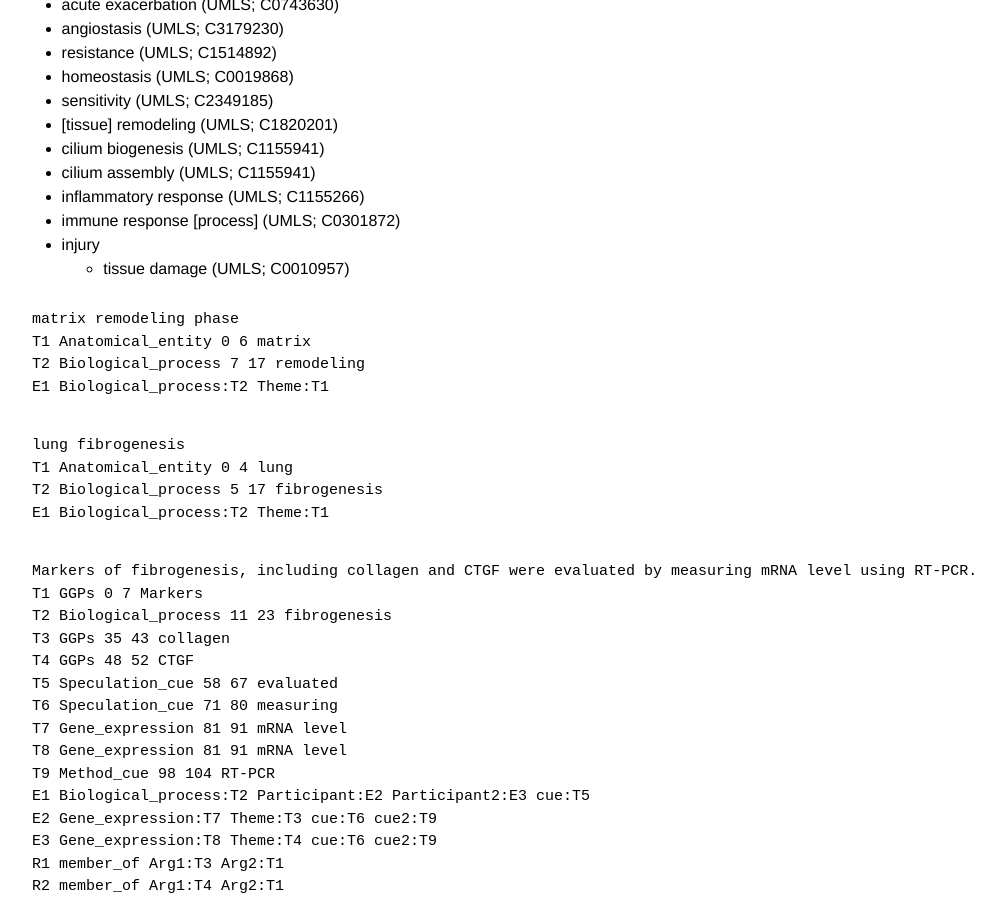
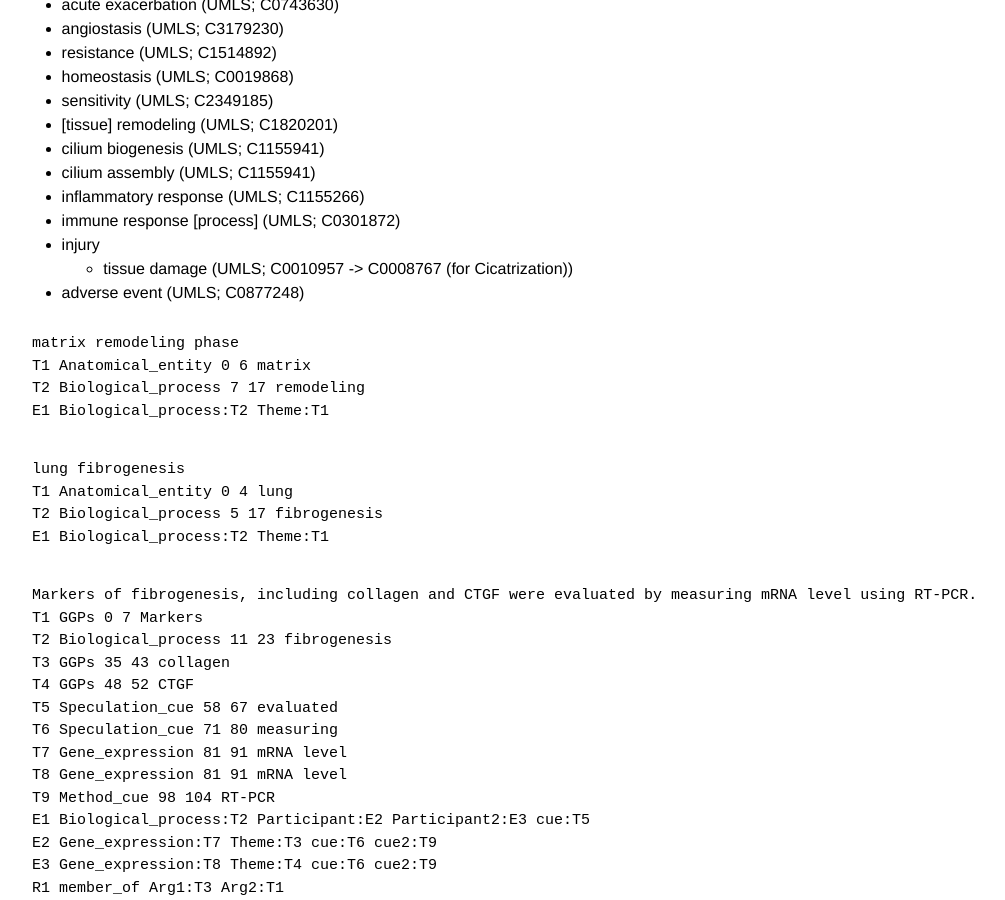
Before and after one commit to ezcatdb/molbiol_lung_corpus-guidelines, a Jekyll site: the page built from _event/Biological_process.md, in a window 1280 px wide and 900 px high, scrolled down 607 px. Shown: the whole window, without its empty margins (220-1225 px from the left). Built offline with Jekyll 4.4.1, drawn with Linux system fonts in a browser that asks for light colours.

Commit message:
additional trigger words included in _event/Biological_process.md

```diff
--- a/_event/Biological_process.md
+++ b/_event/Biological_process.md
@@ -33,7 +33,8 @@ The following words/phrases can be triggers of this event:
 - inflammatory response (UMLS; C1155266)
 - immune response [process] (UMLS; C0301872)
 - injury
-  - tissue damage (UMLS; C0010957)
+  - tissue damage (UMLS; C0010957 -> C0008767 (for Cicatrization))
+- adverse event (UMLS; C0877248)
 
 ~~~ ann
 matrix remodeling phase
```
